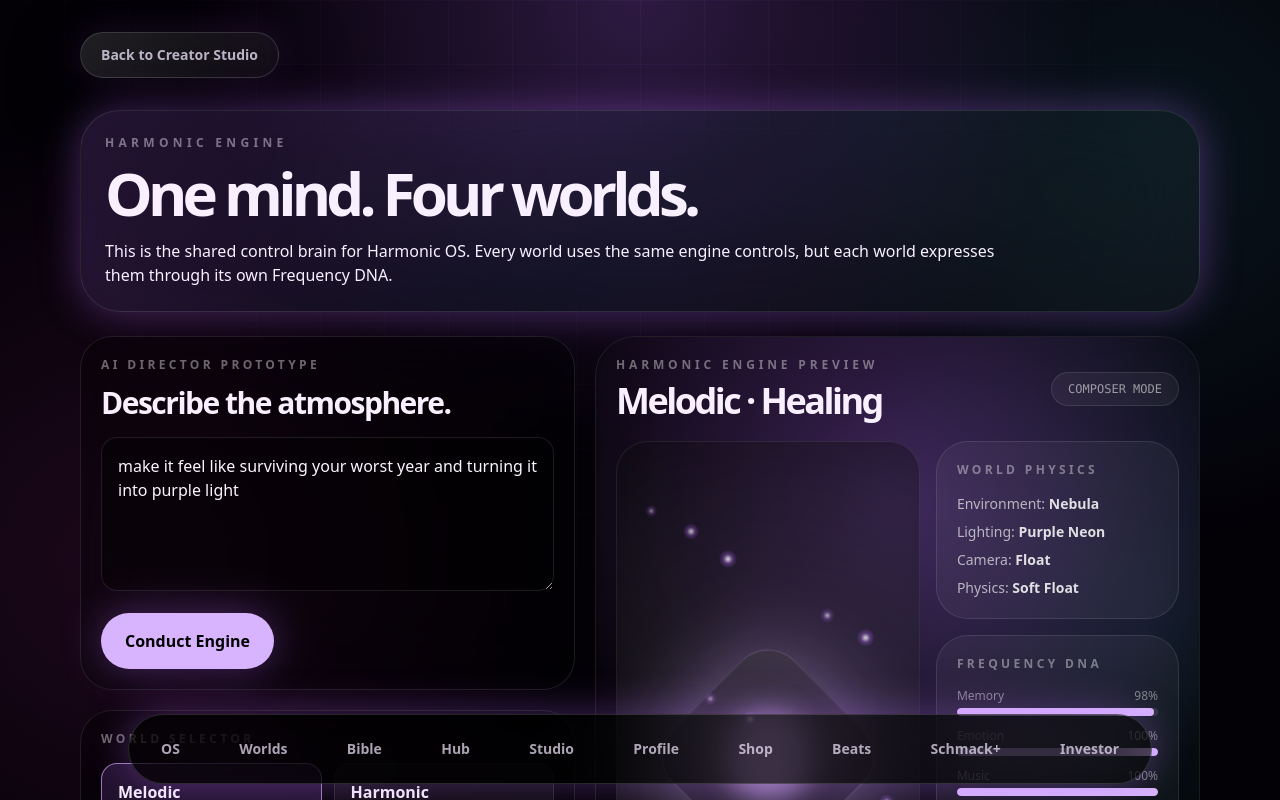
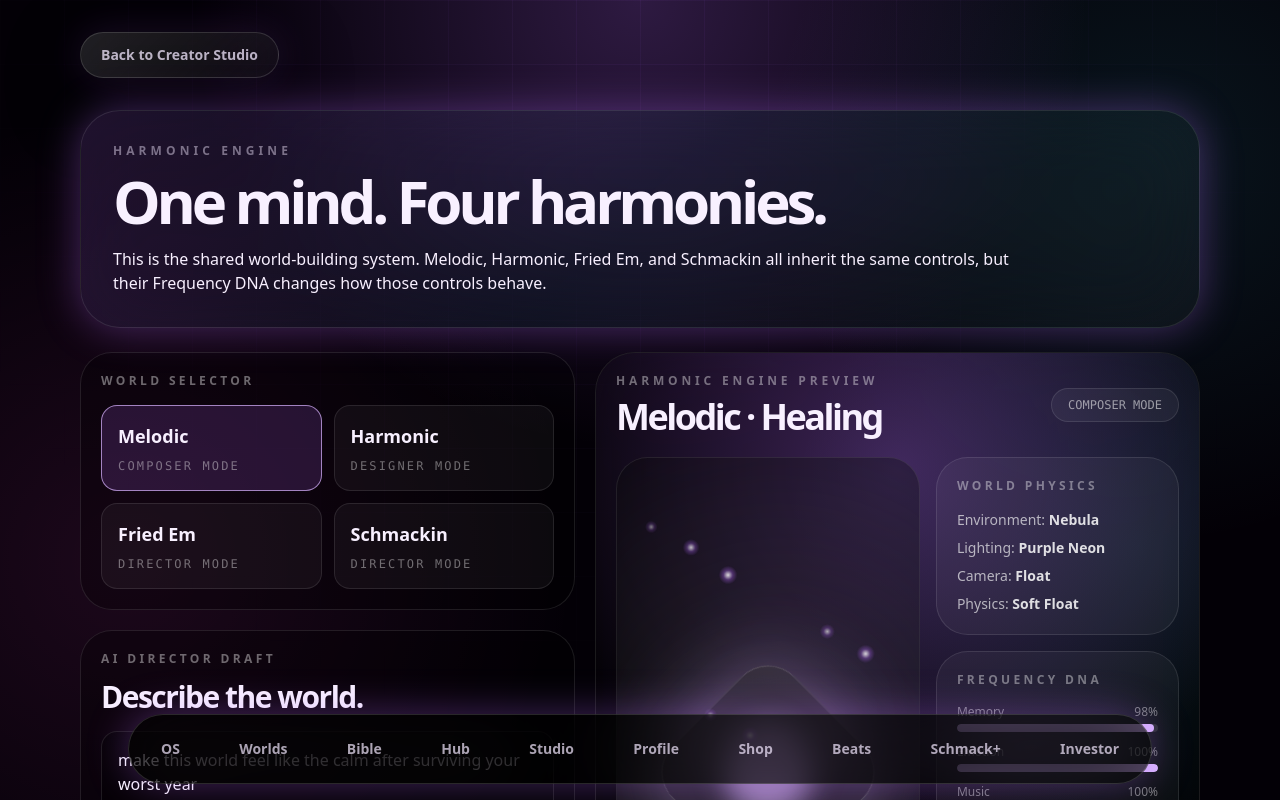
Before and after one commit to thatsmelodic/harmonic-os, a Next.js app: page /engine in a window 1280 px wide. Shown: the top 800 px of the page. Built offline with nearby package versions, Linux system fonts and the light colour scheme.

Commit message:
Switch engine page component

```diff
--- a/app/engine/page.tsx
+++ b/app/engine/page.tsx
@@ -1,11 +1,6 @@
 import Link from 'next/link';
 import { FrequencyDock } from '@/components/FrequencyDock';
-import { HarmonicEngineBuilder } from '@/components/engine/HarmonicEngineBuilder';
-
-export const metadata = {
-  title: 'Harmonic Engine | Harmonic OS',
-  description: 'Shared world-building engine for every Harmonic OS frequency.',
-};
+import { HarmonicEngineControlRoom } from '@/components/engine/HarmonicEngineControlRoom';
 
 export default function EnginePage() {
   return (
@@ -16,7 +11,7 @@ export default function EnginePage() {
           Back to Creator Studio
         </Link>
       </div>
-      <HarmonicEngineBuilder />
+      <HarmonicEngineControlRoom />
     </main>
   );
 }
```
